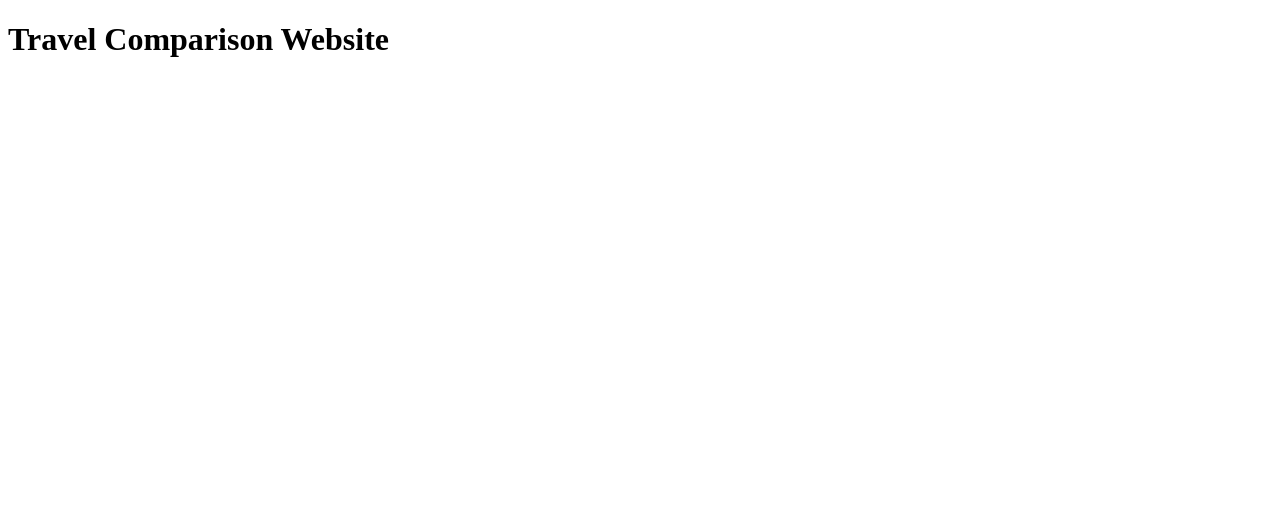
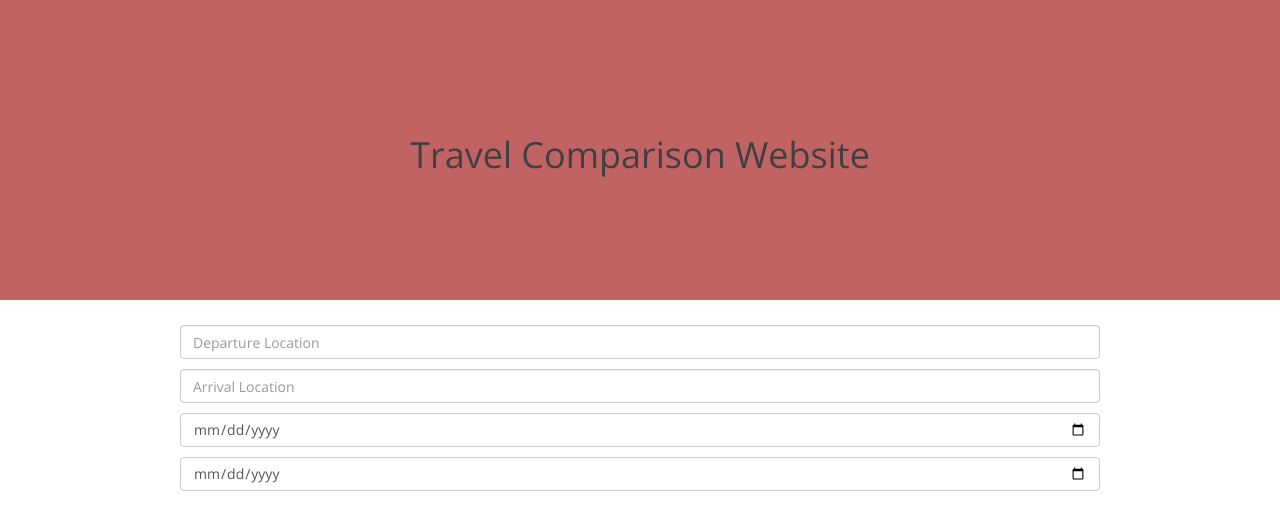
Before and after one commit to Alaanzr/travel-comparison, a website: page public/views/index.html in a window 1280 px wide. Drawn offline with nearby package versions, Linux system fonts and the light colour scheme.

Commit message:
Index page fleshed out

```diff
--- a/config/express.js
+++ b/config/express.js
@@ -5,5 +5,7 @@ module.exports = function() {
 
   require('../app/routes/index.server.routes.js')(app);
 
+  app.use(express.static(__dirname + '/../public'));
+
   return app;
 };
--- /dev/null
+++ b/public/css/master.scss
@@ -0,0 +1,34 @@
+body {
+  font-family: 'Open Sans', sans-serif;
+  color: #404042;
+}
+
+header {
+  display: flex;
+  justify-content: center;
+  align-items: center;
+  background: #c16363;
+  height: 300px;
+}
+
+.form-horizontal {
+  width: 900px;
+  margin: 10px auto 0 auto;
+  padding: 5px;
+  .form-group > input, span {
+    margin: 10px 0;
+  }
+  .form-group > input {
+    display: block;
+    width: 100%;
+    height: 34px;
+    padding: 6px 12px;
+    font-size: 14px;
+    line-height: 1.42857143;
+    color: #555;
+    background-color: #fff;
+    background-image: none;
+    border: 1px solid #ccc;
+    border-radius: 4px;
+  }
+}
--- a/public/views/index.html
+++ b/public/views/index.html
@@ -2,9 +2,26 @@
 <html>
   <head>
     <meta charset="utf-8">
-    <title></title>
+    <title>Travel Comparator</title>
+    <link href='https://fonts.googleapis.com/css?family=Open+Sans' rel='stylesheet' type='text/css'>
+    <link rel="stylesheet" href="/bower_components/bootstrap/dist/css/bootstrap.css">
+    <link rel="stylesheet" href="/css/master.css">
   </head>
   <body>
-    <h1>Travel Comparison Website</h1>
+    <header>
+      <h1>Travel Comparison Website</h1>
+    </header>
+
+    <div>
+      <form class="form-horizontal">
+        <div class="form-group">
+          <input type="text" class="form-control" name="origin" placeholder="Departure Location">
+          <input type="text" class="form-control" name="departure" placeholder="Arrival Location">
+          <input type="date" name="outboundDate">
+          <input type="date" name="inboundDate">
+        </div>
+      </form>
+    </div>
+
   </body>
 </html>
```
Also changed, not shown: bower.json (added, +22 -0 lines), public/css/master.css (added), 3 other files.
